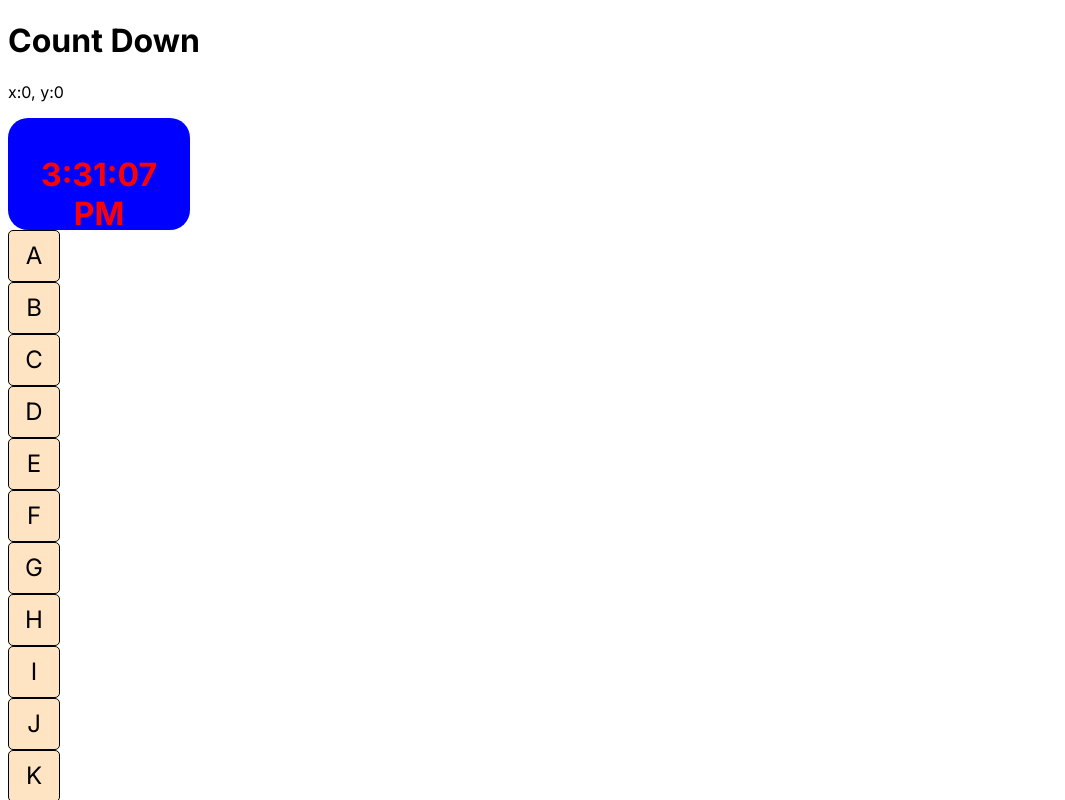
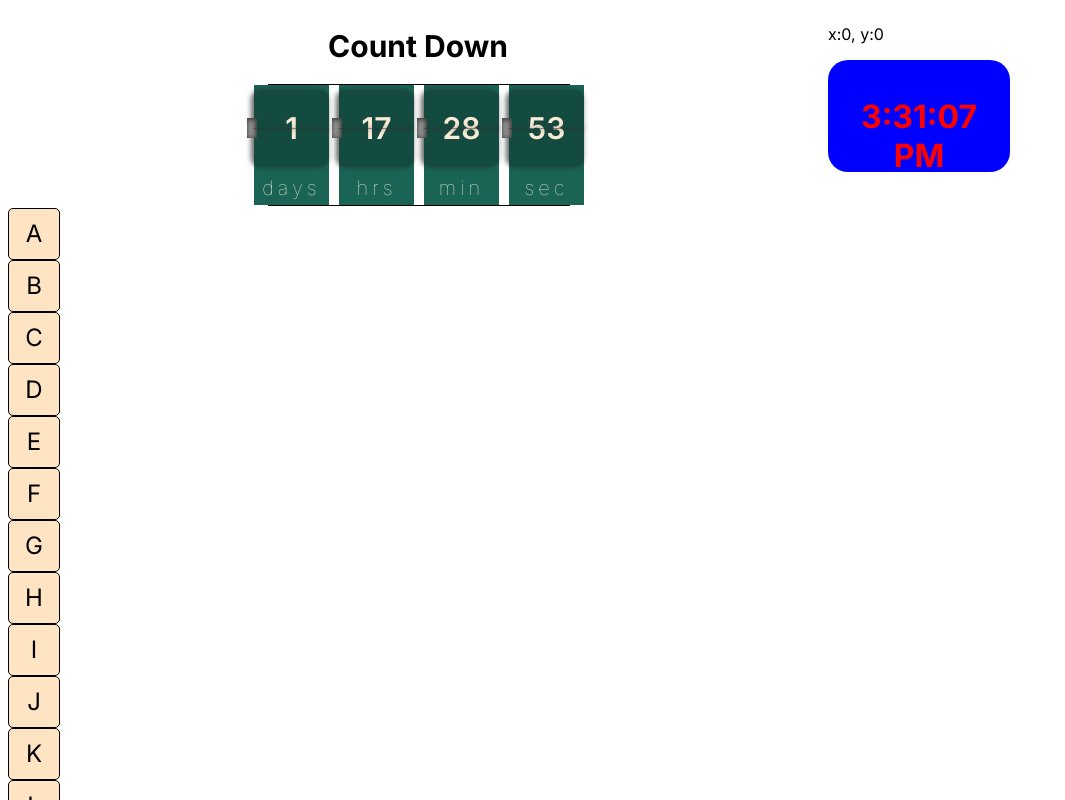
Before and after one commit to johnKennedy79/drag_playground, a Next.js app: page / in a window 1280 px wide. Shown: the top 800 px of the page, without its empty margins (0-1065 px from the left). Built offline with nearby package versions, Linux system fonts and the light colour scheme.

Commit message:
clock and countdown

```diff
--- /dev/null
+++ b/src/app/components/countDown.css
@@ -0,0 +1,65 @@
+.countdown .content {
+  width: 300px;
+  display: flex;
+  justify-content: center;
+  gap: 10px;
+  border: 1px solid black;
+}
+
+.countdown h1 {
+  margin-bottom: 20px;
+  font-size: 30px;
+  text-align: center;
+}
+
+.countdown .box {
+  width: calc(100% / 4);
+  display: flex;
+  flex-direction: column;
+  align-items: center;
+  justify-content: center;
+  height: 120px;
+  background-color: #196455;
+  color: antiquewhite;
+  max-width: 100px;
+}
+
+.countdown .value {
+  font-size: 30px;
+  font-weight: 600;
+  background-color: #144b40;
+  display: flex;
+  justify-content: center;
+  align-items: center;
+  border-radius: 8px;
+  width: 75px;
+  height: 75px;
+  position: relative;
+  box-shadow: -2px 0px 5px 1px #232423ad;
+}
+
+.countdown .value::before {
+  content: "";
+  position: absolute;
+  width: 75px;
+  height: 1px;
+  z-index: 2;
+  background-color: #3131318f;
+  box-shadow: 0px 0px 5px 0px #2e2f2ed6;
+}
+.countdown .value::after {
+  content: "";
+  position: absolute;
+  left: -7px;
+  width: 10px;
+  height: 20px;
+  background-color: #969696;
+  box-shadow: inset -1px 1px 5px 1px #0e0e0ead;
+}
+
+.countdown .label {
+  font-size: 20px;
+  font-weight: 100;
+  letter-spacing: 4px;
+  margin-top: 10px;
+}
--- a/src/app/components/countDown.js
+++ b/src/app/components/countDown.js
@@ -1,8 +1,42 @@
+import "./countDown.css";
+import { useState, useEffect } from "react";
+const countDown_target = new Date("2024-09-06T09:00:00");
+const getTimeLeft = () => {
+  const totalTimeLeft = countDown_target - new Date();
+  const days = Math.floor(totalTimeLeft / (1000 * 60 * 60 * 24));
+  const hrs = Math.floor((totalTimeLeft / (1000 * 60 * 60)) % 24);
+  const min = Math.floor((totalTimeLeft / (1000 * 60)) % 60);
+  const sec = Math.floor((totalTimeLeft / 1000) % 60);
+  return { days, hrs, min, sec };
+};
+
 export default function CountDown() {
+  const [timeLeft, setTimeLeft] = useState(() => getTimeLeft());
+
+  useEffect(() => {
+    const timer = setInterval(() => {
+      setTimeLeft(getTimeLeft());
+    }, 1000);
+    return () => clearInterval(timer);
+  }, []);
   return (
     <>
-      <div>
+      <div className="countdown">
         <h1>Count Down</h1>
+        <div className="content">
+          {Object.entries(timeLeft).map((el) => {
+            const label = el[0];
+            const value = el[1];
+            return (
+              <div className="box" key={label}>
+                <div className="value">
+                  <span>{value}</span>
+                </div>
+                <span className="label">{label}</span>
+              </div>
+            );
+          })}
+        </div>
       </div>
     </>
   );
--- a/src/app/globals.css
+++ b/src/app/globals.css
@@ -43,3 +43,9 @@
   color: red;
   border-radius: 20px;
 }
+.timeContainer {
+  display: flex;
+  height: 25vh;
+  width: 100vw;
+  justify-content: space-evenly;
+}
--- a/src/app/page.js
+++ b/src/app/page.js
@@ -31,11 +31,15 @@ export default function Home() {
   const dragHandlers = { onStart, onStop };
   return (
     <main>
+      <div className="timeContainer">
+        <div style={{ width: "300px" }}>
           <Draggable>
             <div>
               <CountDown />
             </div>
           </Draggable>
+        </div>
+        <div style={{ width: "200px" }}>
           <Draggable onDrag={handleDrag} {...dragHandlers}>
             <div>
               <p>
@@ -44,6 +48,8 @@ export default function Home() {
               <Clock />
             </div>
           </Draggable>
+        </div>
+      </div>
       <Draggable grid={[50, 50]}>
         <div className="tile">A</div>
       </Draggable>
```
Lines whose indentation alone changed are shown as unchanged.
